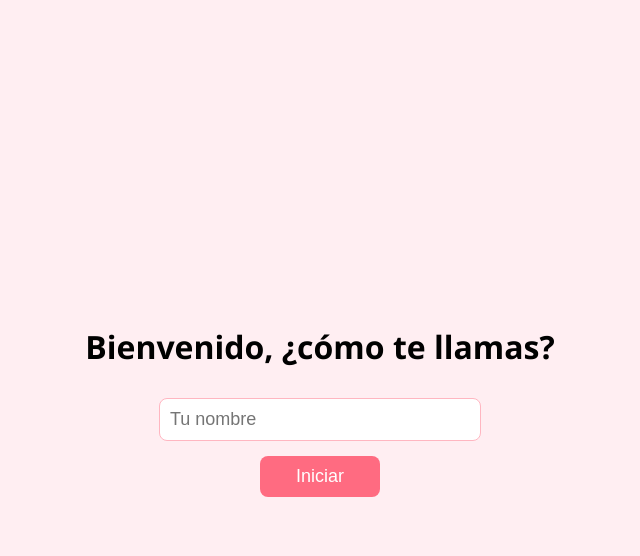
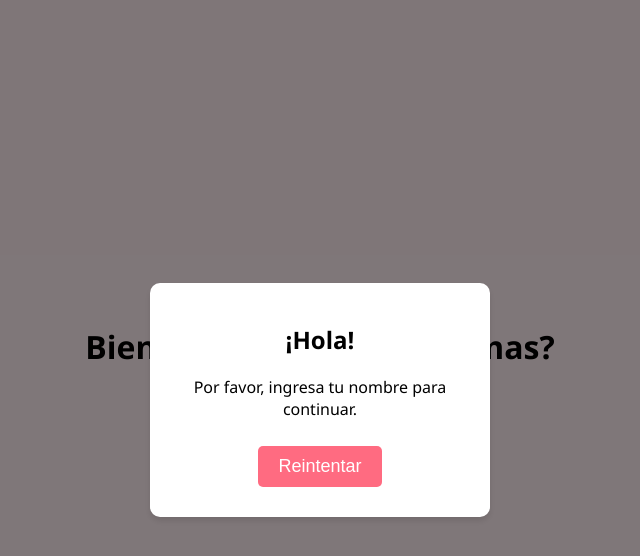
Before and after one commit to SirJuanGod/page_test, a plain HTML site: page index.html in a window 1280 px wide. Both pictures are taken after a click on the button "Iniciar". Shown: the whole page, without its empty margins (320-960 px from the left). Drawn offline with Linux system fonts and the light colour scheme.

Commit message:
Add popup for missing name input and related styles

```diff
--- a/index.html
+++ b/index.html
@@ -64,6 +64,14 @@
       </div>
     </div>
 
+    <div id="popup-no-name" class="oculto">
+      <div class="popup-contenido">
+        <h2>¡Hola!</h2>
+        <p>Por favor, ingresa tu nombre para continuar.</p>
+        <button onclick="reiniciar_name()">Reintentar</button>
+      </div>
+    </div>
+
 
     <!-- Mensaje para cuando la respuesta de la suma es incorrecta -->
     <!-- Fondo oscuro para el popup -->
--- a/script.js
+++ b/script.js
@@ -4,7 +4,7 @@ function iniciar() {
   // Obtener el nombre del usuario
   const nombre = document.getElementById("nombre").value;
   if (nombre.trim() === "") {
-    alert("Por favor, ingresa tu nombre.");
+    document.getElementById("popup-no-name").classList.remove("oculto");
     return;
   }
 
@@ -246,3 +246,14 @@ function cancelar() {
   document.getElementById("popup").classList.add("oculto");
   document.getElementById("mensaje-final").classList.add("oculto");
 }
+
+function reiniciar_name() {
+  // Ocultar el popup de nombre no ingresado
+  document.getElementById("popup-no-name").classList.add("oculto");
+
+  // Limpiar el campo de nombre
+  document.getElementById("nombre").value = "";
+
+  // Volver a mostrar el contenedor del nombre
+  document.getElementById("nombre-container").classList.remove("oculto");
+}
--- a/style.css
+++ b/style.css
@@ -424,3 +424,43 @@ canvas {
 #popup-incorrecto button:hover {
   background-color: #ff3b55;
 }
+
+#popup-no-name {
+  position: fixed; /* Fija el popup en la pantalla */
+  top: 0;
+  left: 0;
+  width: 100%;
+  height: 100%;
+  background-color: rgba(0, 0, 0, 0.5); /* Fondo semitransparente */
+  display: flex;
+  justify-content: center;
+  align-items: center;
+  z-index: 1000;
+}
+
+#popup-no-name .popup-contenido {
+  background-color: #fff;
+  padding: 20px;
+  border-radius: 10px;
+  box-shadow: 0 4px 6px rgba(0, 0, 0, 0.1);
+  text-align: center;
+  width: 300px;
+}
+
+#popup-no-name h2 {
+  margin-bottom: 20px;
+}
+
+#popup-no-name button {
+  background-color: #ff6b81;
+  border: none;
+  padding: 10px 20px;
+  color: #fff;
+  border-radius: 5px;
+  cursor: pointer;
+  margin: 10px;
+}
+
+#popup-no-name button:hover {
+  background-color: #ff3b55;
+}
```
